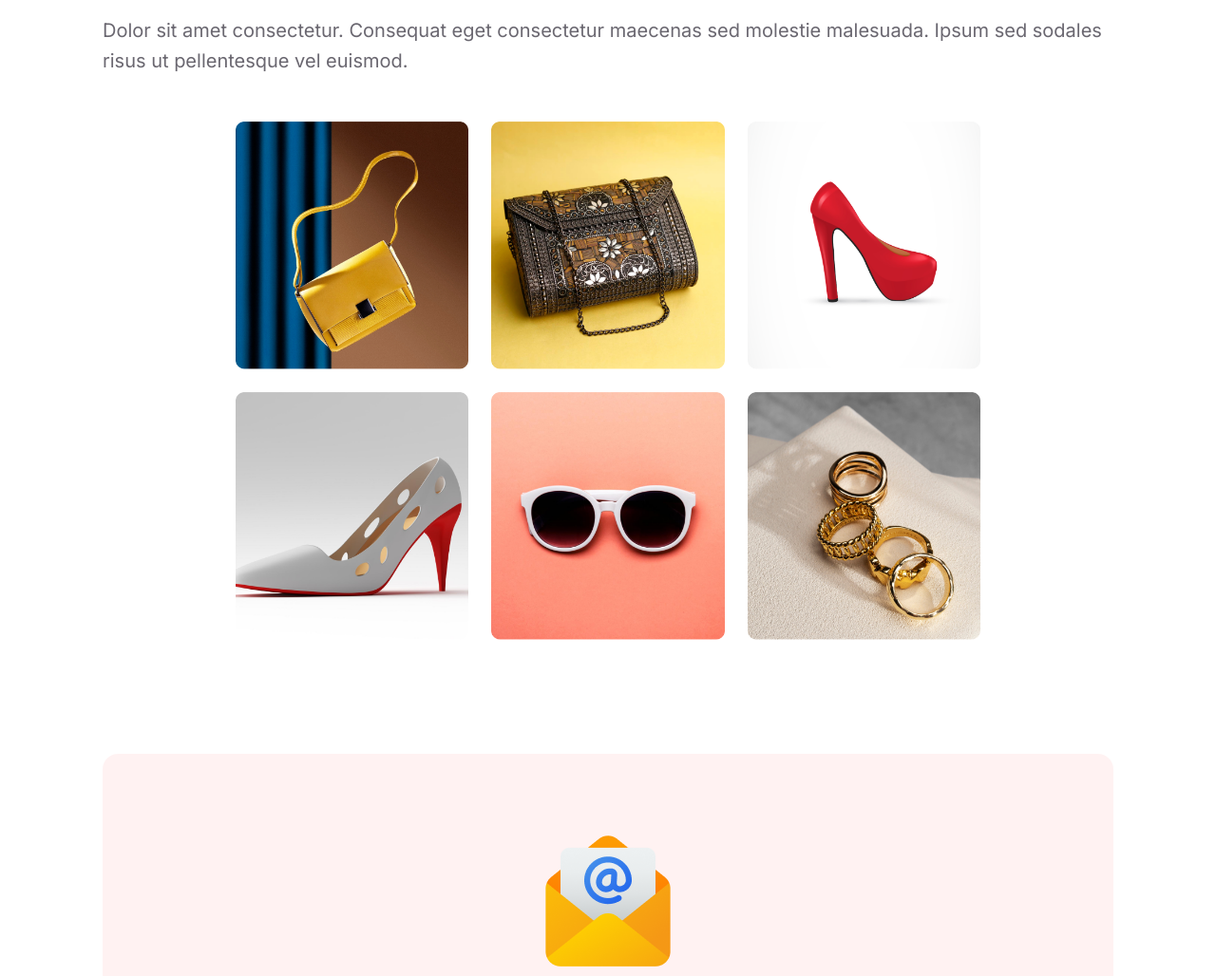
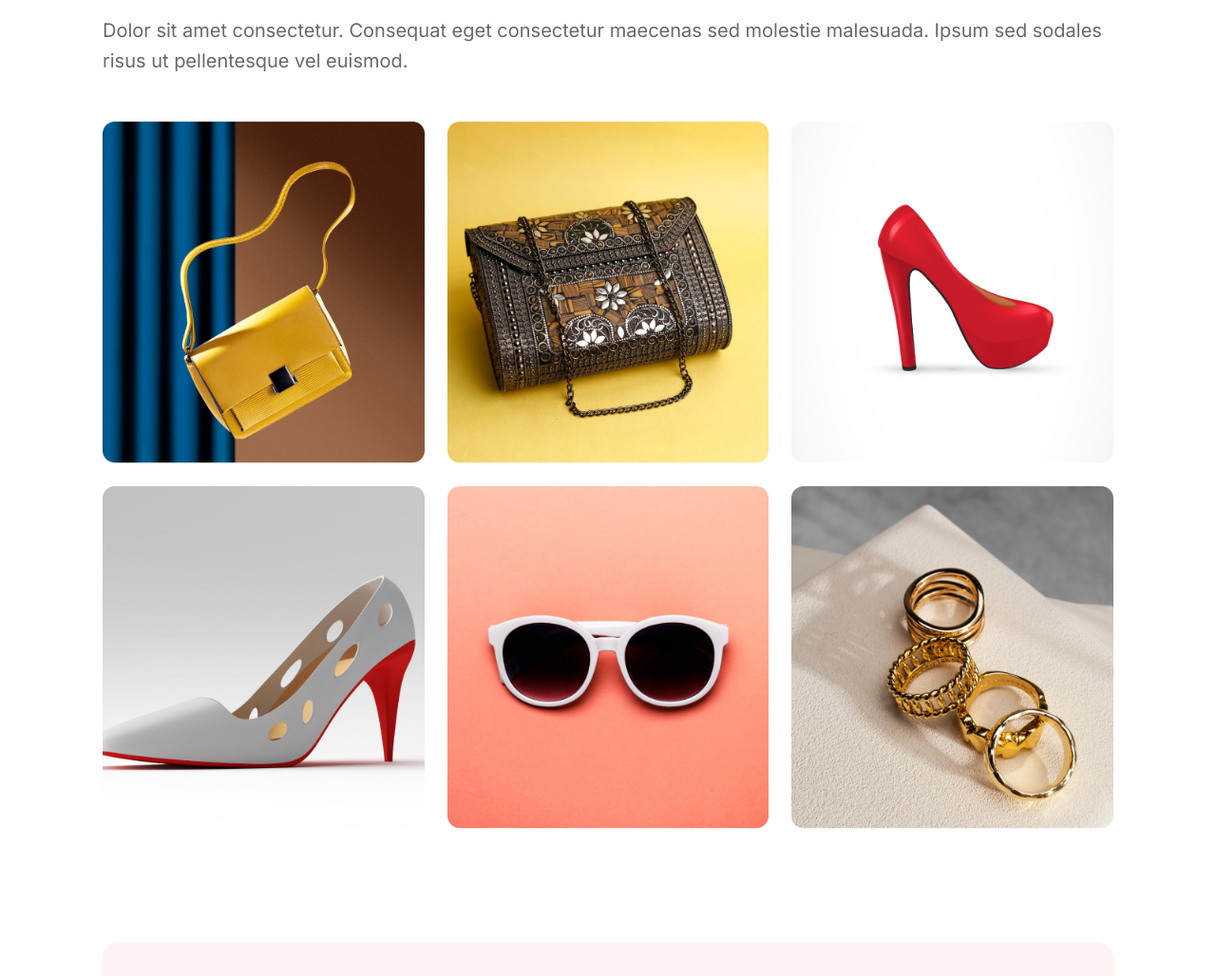
Before and after one commit to almahfuz2019/happy-new-year, a plain HTML site: page index.html in a window 1280 px wide. Shown: the part 4180-5208 px from the top of the page at 95% size. Drawn offline with Linux system fonts and the light colour scheme.

Commit message:
Fix the card spacing problem on Our Awesome Portfolio section

```diff
--- a/new-year-special.css
+++ b/new-year-special.css
@@ -281,7 +281,8 @@ body {
   display: grid;
   grid-template-columns: repeat(3, 1fr); /* Three columns of equal width */
   gap: 24px;
-  margin: 0px 140px;
+/*   margin: 0px 140px; */
+  margin: 0px;
 }
 .seven-page-cards .card {
   width: 100%;
```
